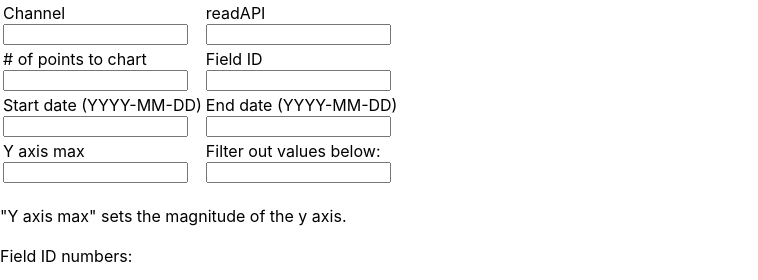
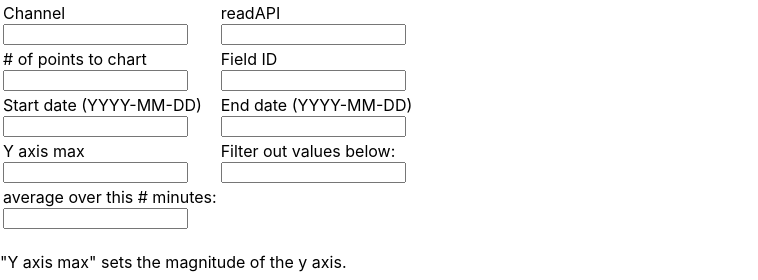
Before and after one commit to JamesKDouglas/thingspeak-utility6, a React (Create React App) app: page / in a window 1280 px wide. Shown: the top 280 px of the page, without its empty margins (0-758 px from the left). Built offline with nearby package versions, Linux system fonts and the light colour scheme.

Commit message:
add averaging but this doesn't allow retrieval of more points

```diff
--- a/src/App.js
+++ b/src/App.js
@@ -29,7 +29,7 @@ class App extends Component {
     let startDate = this.state.startDate;
     let endDate = this.state.endDate;
     let yaxismax = this.state.yaxismax;
-    // let downsample = this.state.downsample;
+    let downsample = this.state.downsample;
     let filterLower = this.state.filterLower;
 
     let url = 'https://thingspeak.com/channels/' + channel + '/charts/' + fieldID + '?bgcolor=%23ffffff&color=%23d62020&dynamic=true&results=' + numPoints + '&type=line&api_key=' + readAPI;
@@ -45,10 +45,17 @@ class App extends Component {
 
     if (yaxismax) {
       url = url + '&yaxismax=' + yaxismax;
+      downloadURL = downloadURL + '&yaxismax=' + yaxismax;
     }
 
     if (filterLower) {
       url = url + '&min=' + filterLower;
+      downloadURL = downloadURL + '&min=' + filterLower;
+    }
+
+    if (downsample) {
+      url = url + '&average=' + downsample;
+      downloadURL = downloadURL + '&average=' + downsample;
     }
 
     console.log('The chart URL is:' + url);
@@ -172,6 +179,22 @@ class App extends Component {
                 </Form.Group>
               </td>
             </tr>
+            <tr>
+              <td>
+                <Form.Group controlId = "downsample" style = {style_input}>
+                <Form.Label>average over this # minutes: </Form.Label><br/>
+                <Form.Control type = "text"
+                  defaultValue = {this.state.downsample}
+                  name = "downsample"
+                  required
+                  onChange = {this.handleInputChange}
+                  />
+                </Form.Group>
+              </td>
+              <td>
+
+              </td>
+            </tr>
         </table>
 
         </Form>
```
